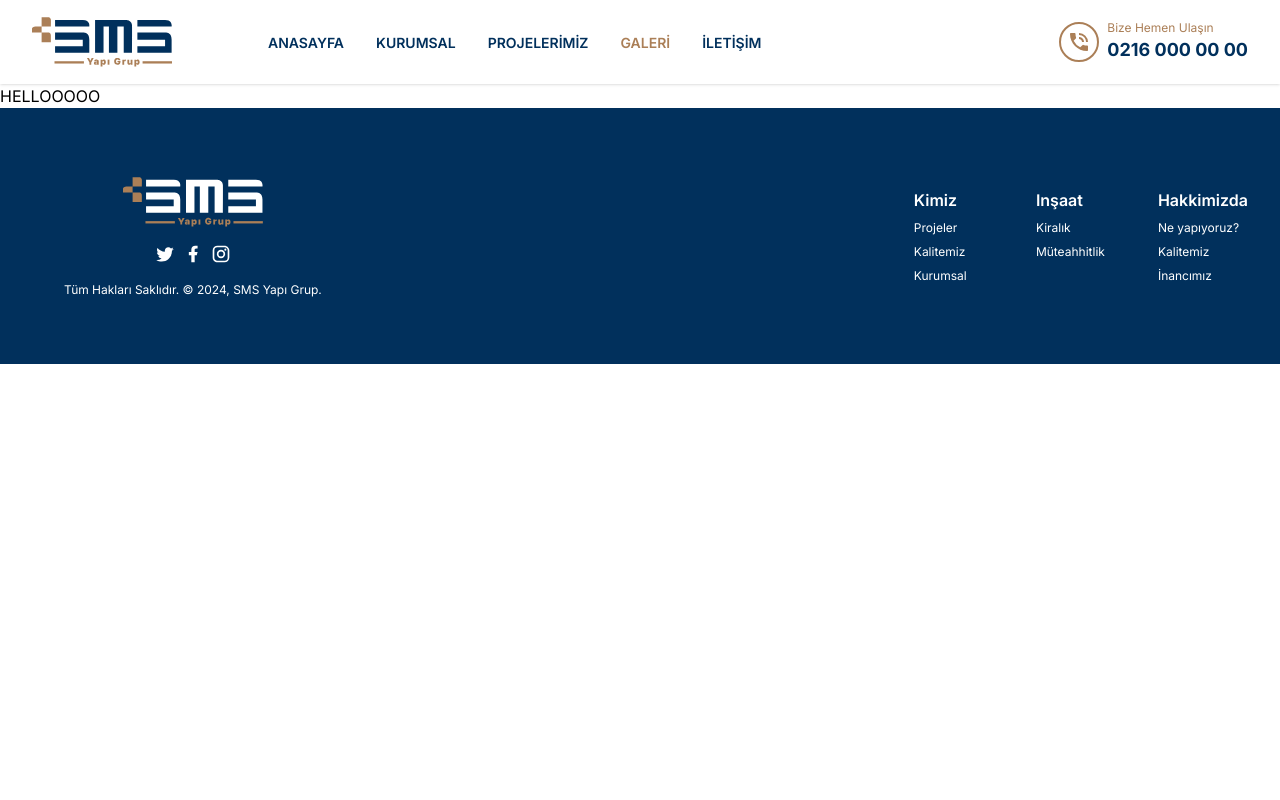
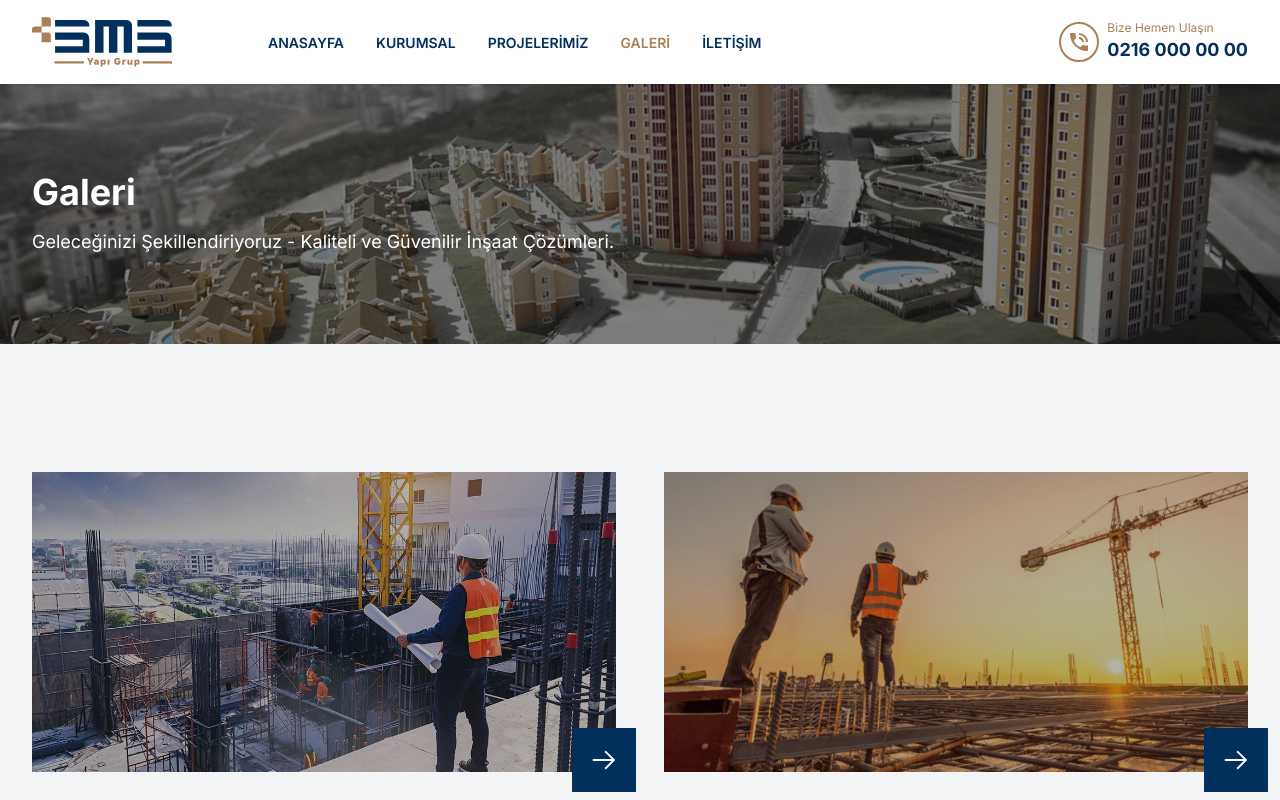
Before and after one commit to BilalMahmud12/smsyapi, a Next.js app: page /galeri in a window 1280 px wide. Shown: the top 800 px of the page. Built offline with nearby package versions, Linux system fonts and the light colour scheme.

Commit message:
added subheader to galeri

```diff
--- a/app/components/pages/galeri/index.js
+++ b/app/components/pages/galeri/index.js
@@ -1,8 +1,13 @@
 import Galeri from './galeri.js'
+import PageSubHeader from '../../core/PageSubHeader/index.js'
 
 export default function GaleriPage() {
     return (
         <main id='galeri' className="">
+            <PageSubHeader
+                title="Galeri"
+                description="Geleceğinizi Şekillendiriyoruz - Kaliteli ve Güvenilir İnşaat Çözümleri."
+            />
             <Galeri />
         </main>
     )
--- a/app/galeri/page.js
+++ b/app/galeri/page.js
@@ -1,9 +1,10 @@
 import React from "react"
+import GaleriPage from "../components/pages/galeri";
 
 export default function Galeri() {
   return (
     <React.Fragment>
-     <div>HELLOOOOO</div>
+      <GaleriPage />
     </React.Fragment>
   );
 }
```
